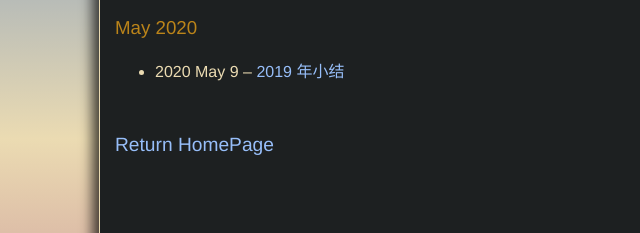
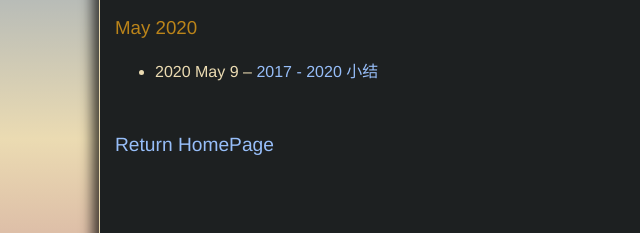
Before and after one commit to ordaatest/YanZiShuang.github.io, a plain HTML site: page article/index.html in a window 1280 px wide. Shown: the part 261-494 px from the top of the page, 0-640 px from the left. Drawn offline with Linux system fonts and the light colour scheme.

Commit message:
Update index.html

```diff
--- a/article/index.html
+++ b/article/index.html
@@ -17,7 +17,7 @@
       <h3>May 2020</h3>
       <ul>
   <li>
-    2020 May 9 &ndash; <a href="2019.html"> 2019 年小结 </a>
+    2020 May 9 &ndash; <a href="2019.html"> 2017 - 2020 小结 </a>
   </li>
       </ul>
 
```
